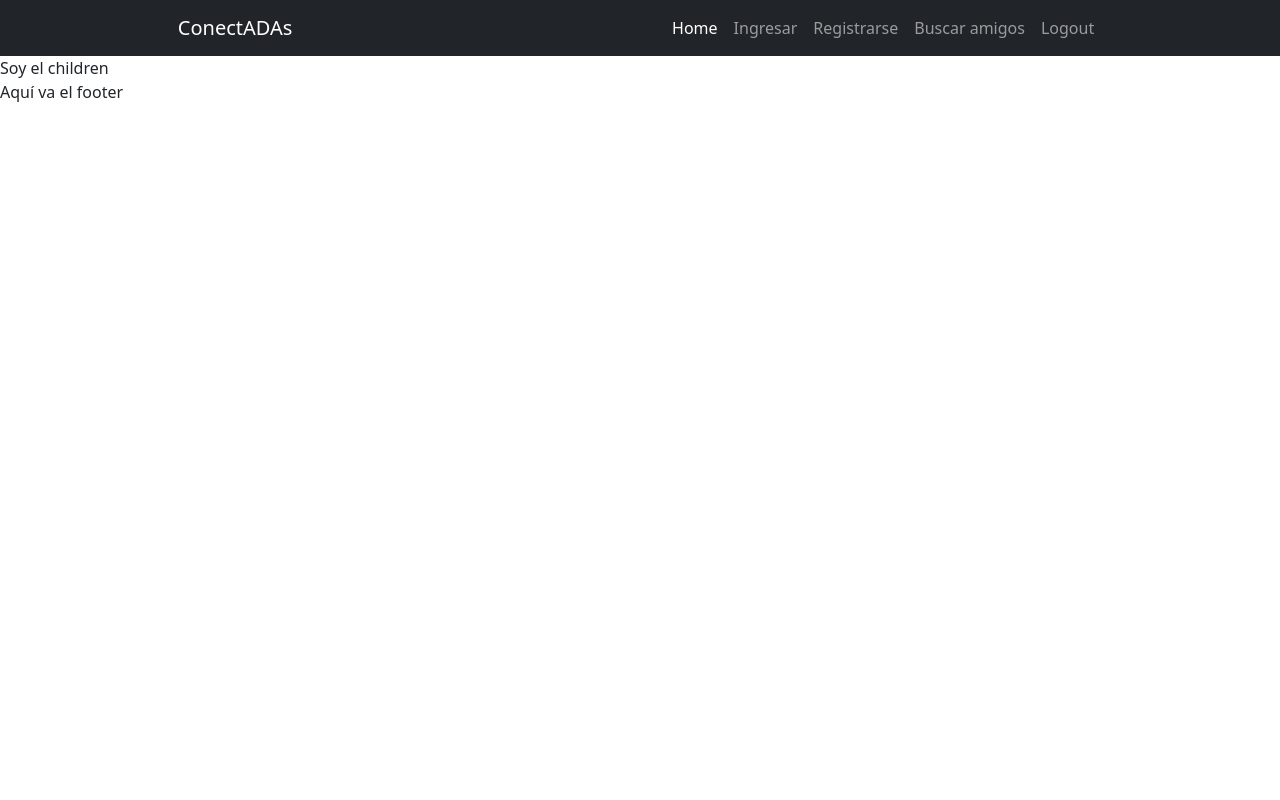
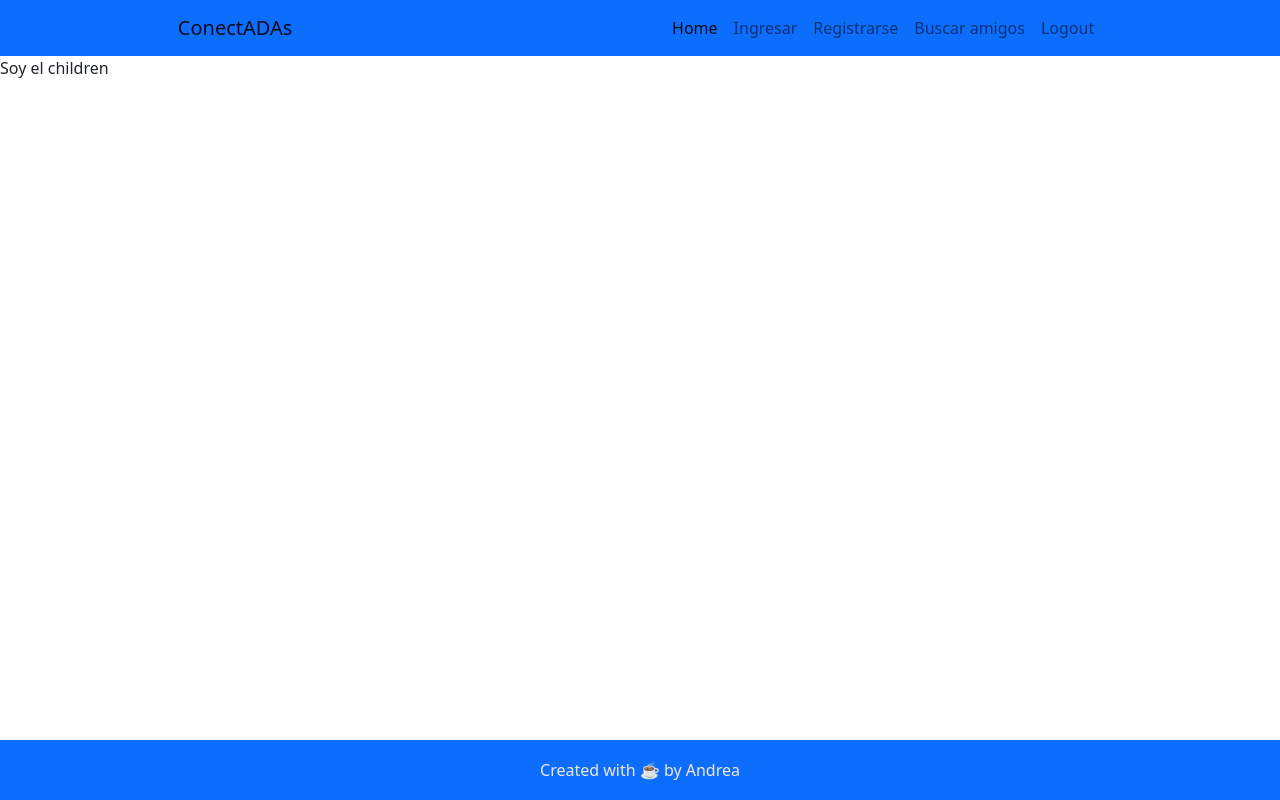
Before and after one commit to andreaeba/conectadas, a React (Create React App) app: page / in a window 1280 px wide. Built offline with nearby package versions, Linux system fonts and the light colour scheme.

Commit message:
footer ended

```diff
--- a/src/App.css
+++ b/src/App.css
@@ -1,38 +1,17 @@
-.App {
-  text-align: center;
+*, *::after, *::before {
+  margin: 0;
+  padding: 0;
+  box-sizing: border-box;
 }
 
-.App-logo {
-  height: 40vmin;
-  pointer-events: none;
+.footer {
+  position: absolute;
+  bottom: 0;
+  width: 100%;
+  height: 60px;
+  background-color: #0D6EFD;
+  color: #F2E7DC;
+  display: flex;
+  justify-content: center;
+  align-items: center;
 }
-
-@media (prefers-reduced-motion: no-preference) {
-  .App-logo {
-    animation: App-logo-spin infinite 20s linear;
-  }
-}
-
-.App-header {
-  background-color: #282c34;
-  min-height: 100vh;
-  display: flex;
-  flex-direction: column;
-  align-items: center;
-  justify-content: center;
-  font-size: calc(10px + 2vmin);
-  color: white;
-}
-
-.App-link {
-  color: #61dafb;
-}
-
-@keyframes App-logo-spin {
-  from {
-    transform: rotate(0deg);
-  }
-  to {
-    transform: rotate(360deg);
-  }
-}
--- /dev/null
+++ b/src/components/common/Footer/index.tsx
@@ -0,0 +1,20 @@
+import { FC } from "react"
+import { Container } from "react-bootstrap"
+
+type Props = {
+    className?: string
+}
+
+const Footer: FC<Props> = (className) => {
+
+    return(
+        <>
+        <Container fluid className="footer">
+            <span>Created with ☕ by Andrea</span>
+        </Container>
+        </>
+    )
+
+}
+
+export { Footer }
--- a/src/components/common/Layout/index.tsx
+++ b/src/components/common/Layout/index.tsx
@@ -1,4 +1,5 @@
 import { FC, ReactNode } from "react"
+import { Footer } from "../Footer"
 import { Menu } from "../Menu"
 
 
@@ -18,7 +19,7 @@ const Layout: FC<Props> = ({children}) => {
             {children}
         </main>
         <footer>
-        <div>Aquí va el footer</div>
+            <Footer />
         </footer>
         </>
     )
--- a/src/components/common/Menu/index.tsx
+++ b/src/components/common/Menu/index.tsx
@@ -1,10 +1,10 @@
-import { Container, Navbar, Nav, Image } from 'react-bootstrap';
+import { Navbar, Nav} from 'react-bootstrap';
 
 const Menu = () => {
 
     return(
         <>
-            <Navbar bg="dark" variant="dark" className='navbar-vertical d-flex justify-content-around'>
+            <Navbar bg="primary" variant="primary" className='navbar-vertical d-flex justify-content-around'>
                 <Navbar.Brand>ConectADAs</Navbar.Brand>
                 <Nav className="justify-content-end" activeKey="/home">
                     <Nav.Item>
--- a/src/index.tsx
+++ b/src/index.tsx
@@ -4,7 +4,7 @@ import App from './App';
 import { BrowserRouter, Outlet, Route, Routes } from 'react-router-dom'
 import { Home } from './pages/Home';
 import 'bootstrap/dist/css/bootstrap.min.css';
-
+import './App.css';
 
 const root = ReactDOM.createRoot(
   document.getElementById('root') as HTMLElement
@@ -15,9 +15,11 @@ root.render(
         <Routes>
             <Route path="/" element={<Home />}>
               <Route index element={<Home />} />
+              <Route path="login" element={<div>Login</div>} />
               <Route path="signup" element={<div>SignUp</div>} />
+              <Route path="search-friends" element={<div>Search Friends</div>} />
+              <Route path="logout" element={<div>Logout</div>} />
             </Route>
-
           </Routes>
     </BrowserRouter>
   </React.StrictMode>
```
